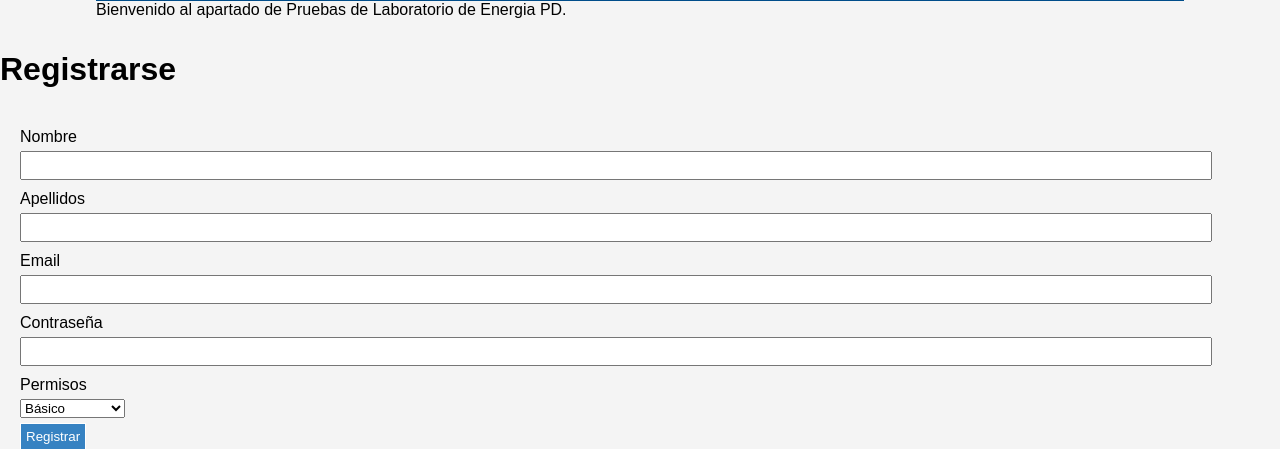
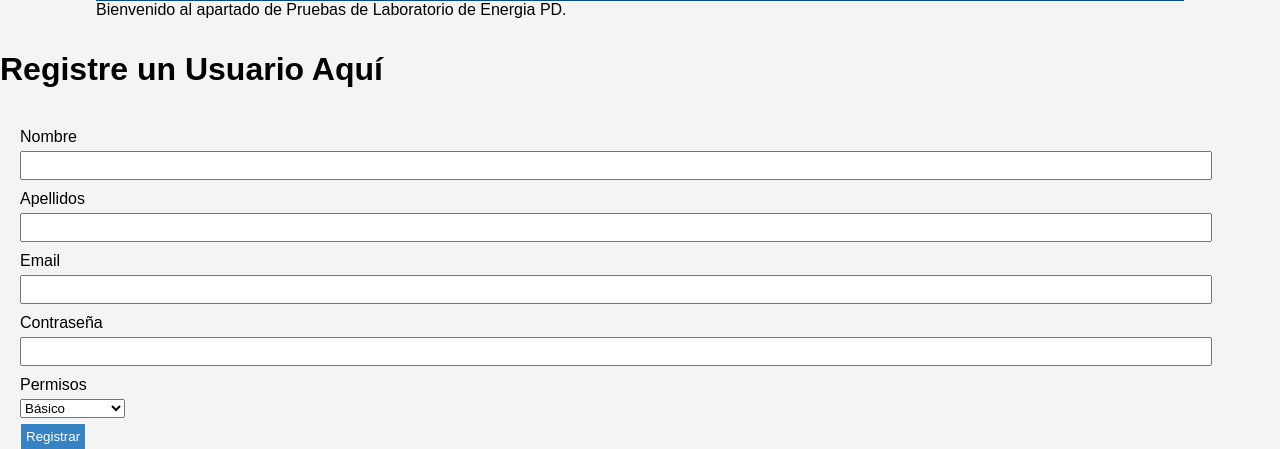
Before and after one commit to samayoapp/epdlab, a PHP site: the page made by views/usuarios/registro.php in a window 1280 px wide. Shown: the part 306-755 px from the top of the page. Run offline with PHP 8.4, Linux system fonts and the light colour scheme; the template is opened without the code that fills it, so the values that code supplies are empty; some libraries are stand-ins or nearby versions.

Commit message:
Cambio de Titulo Solo se ha cambiado el nombre del titulo del archivo de registro.

```diff
--- a/views/usuarios/registro.php
+++ b/views/usuarios/registro.php
@@ -1,4 +1,4 @@
-<h1>Registrarse</h1>
+<h1>Registre un Usuario Aquí</h1>
 
 <?php if(isset($_SESSION['register']) && $_SESSION['register'] == 'complete'): ?>
     <strong class="alerta alerta-exito">Registro Completado Correctamente</strong>
```
